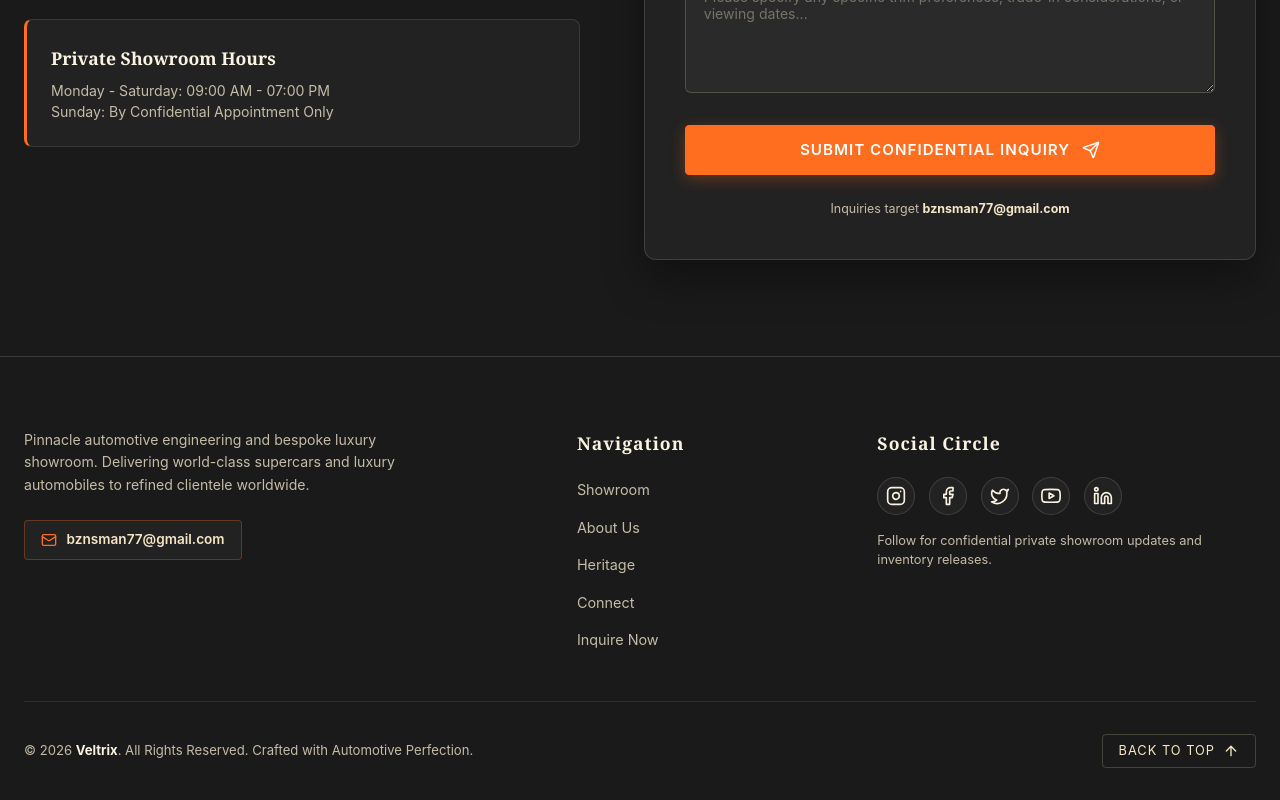
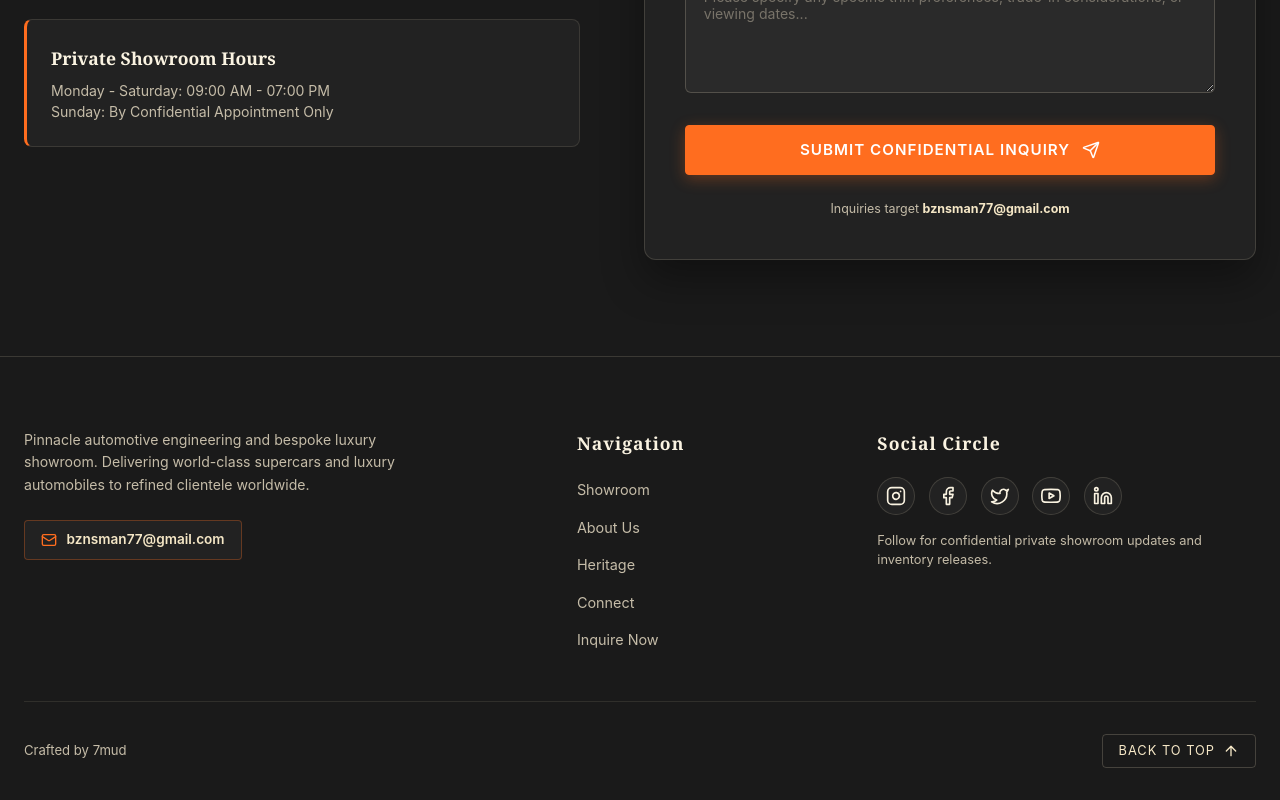
Before and after one commit to 7mud2007a/R3-car, a React app: page / in a window 1280 px wide. Shown: the part 5903-6703 px from the top of the page. Built offline with nearby package versions, Linux system fonts and the light colour scheme; the HTML template or start-up script is replaced by a standard one.

Commit message:
Add crafted by 7mud footer link

```diff
--- a/src/components/Footer.jsx
+++ b/src/components/Footer.jsx
@@ -58,7 +58,7 @@ const Footer = () => {
         {/* Bottom Bar */}
         <div className="footer-bottom">
           <p className="copyright-text">
-            &copy; {new Date().getFullYear()} <strong>Veltrix</strong>. All Rights Reserved. Crafted with Automotive Perfection.
+            Crafted by <a className="footer-creator-link" href="https://sevenmud-web.onrender.com" target="_blank" rel="noreferrer">7mud</a>
           </p>
 
           <button onClick={scrollToTop} className="scroll-top-btn" aria-label="Scroll back to top">
```
